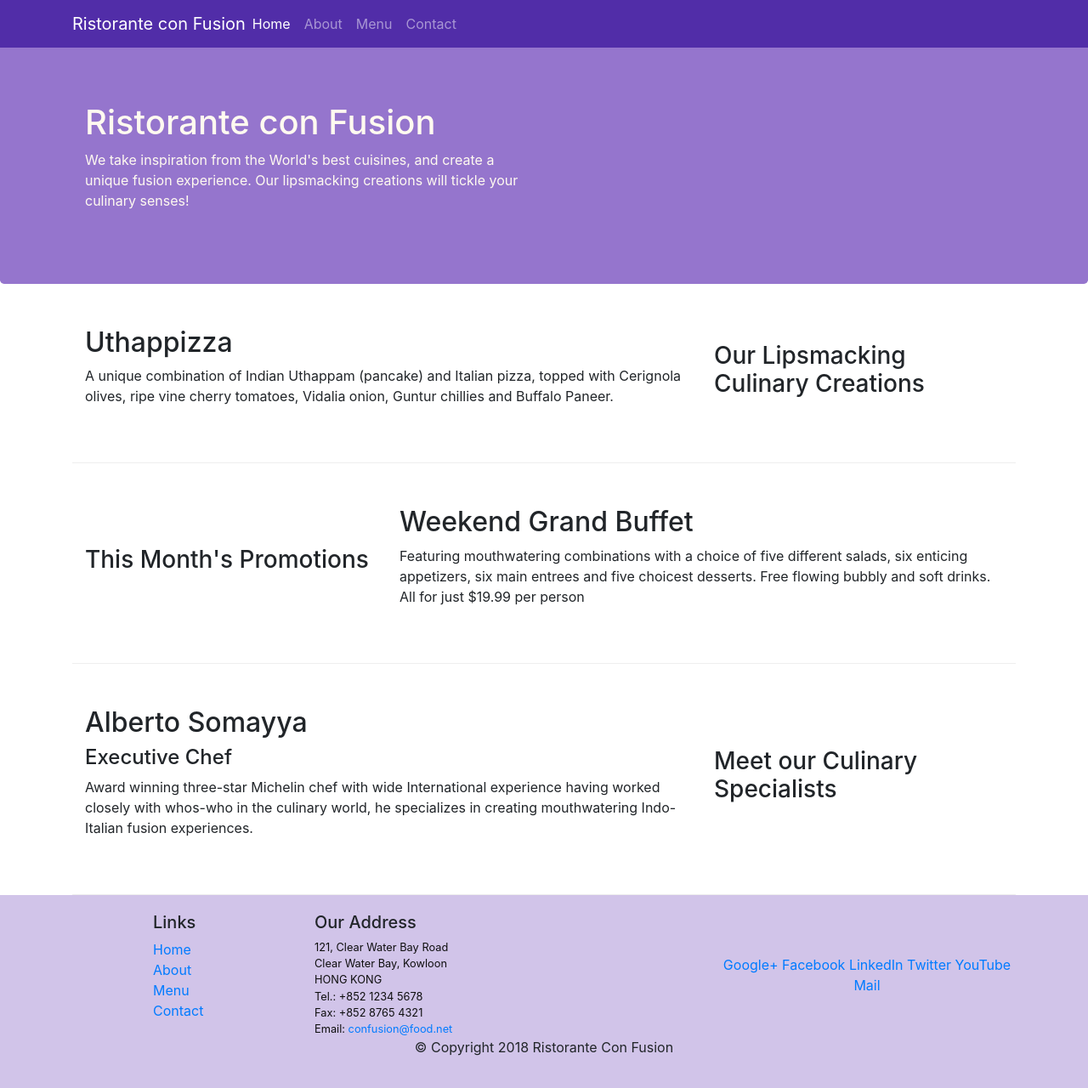
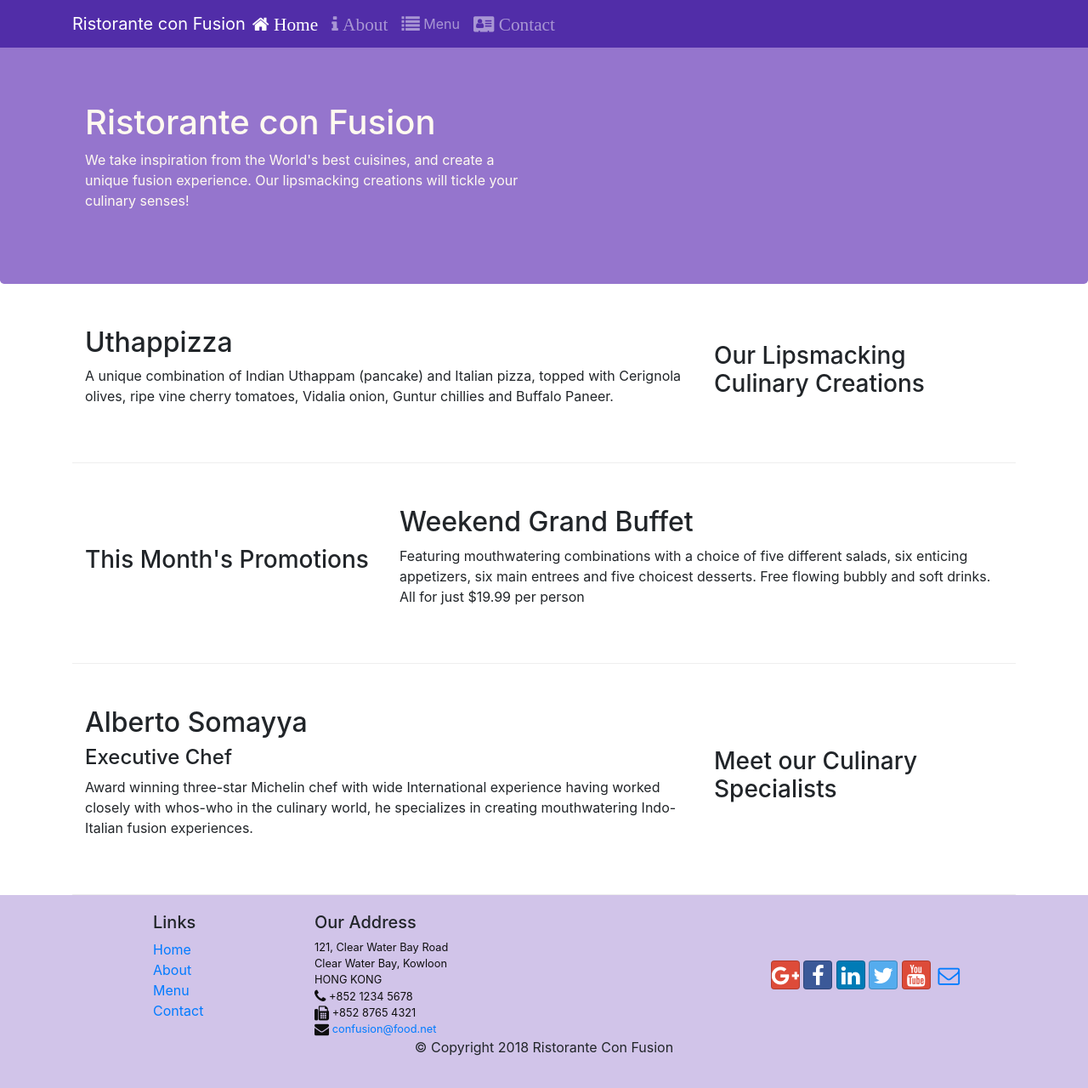
Before and after one commit to fokou-joel-bertrand/Bootstrap_4, a website: page index.html in a window 1280 px wide. Shown: the whole page at 85% size. Drawn offline with nearby package versions, Linux system fonts and the light colour scheme.

Commit message:
icon & fonts

```diff
--- a/index.html
+++ b/index.html
@@ -8,7 +8,8 @@
         <meta http-equiv="x-ua-compatible" content="ie=edge">
          <!-- Bootstrap CSS -->
     <link rel="stylesheet" href="node_modules/bootstrap/dist/css/bootstrap.min.css">
-
+    <link rel="stylesheet" href="node_modules/font-awesome/css/font-awesome.min.css">
+    <link rel="stylesheet" href="node_modules/bootstrap-social/bootstrap-social.css">
     <link rel="stylesheet" href="css/style.css">
 
     <title>Ristorante Con Fusion</title>
@@ -22,13 +23,13 @@
            <span class="navbar-toggler-icon"></span>
            </button>
 
-           <a class="navbar-brand mr-auto" href="#">Ristorante con Fusion</a>
+           <a class="navbar-brand mr-auto" href="#">Ristorante con Fusion  </a>
         <div class="collapse navbar-collapse" id="Navbar">
            <ul class="navbar-nav mr-auto">
-               <li class="nav-item active"><a class="nav-link" href="#">Home</a></li>
-               <li class="nav-item"><a class="nav-link" href="./aboutus.html">About</a></li>
-               <li class="nav-item"><a class="nav-link" href="#">Menu</a></li>
-               <li class="nav-item"><a class="nav-link" href="#">Contact</a></li>
+               <li class="nav-item active"><a class="nav-link" href="#"><span class="fa fa-home fa-lg"> Home</span></a></li>
+               <li class="nav-item"><a class="nav-link" href="./aboutus.html"><span class="fa fa-info fa-lg"> About</span></a></li>
+               <li class="nav-item"><a class="nav-link" href="#"> <span class="fa fa-list fa-lg"></span> Menu</a></li>
+               <li class="nav-item"><a class="nav-link" href="#"><span class="fa fa-address-card fa-lg"> Contact</span></a></li>
            </ul>
         </div>
        </div>
@@ -99,19 +100,19 @@
 		              121, Clear Water Bay Road<br>
 		              Clear Water Bay, Kowloon<br>
 		              HONG KONG<br>
-		              Tel.: +852 1234 5678<br>
-		              Fax: +852 8765 4321<br>
-		              Email: <a href="mailto:confusion@food.net">confusion@food.net</a>
+		              <i class="fa fa-phone fa-lg"></i> +852 1234 5678<br>
+		              <i class="fa fa-fax fa-lg"></i> +852 8765 4321<br>
+		              <i class="fa fa-envelope fa-lg"></i> <a href="mailto:confusion@food.net">confusion@food.net</a>
 		           </address>
                 </div>
                 <div class="col-12 col-sm-4 align-self-center">
                     <div class="text-center">
-                        <a href="http://google.com/+">Google+</a>
-                        <a href="http://www.facebook.com/profile.php?id=">Facebook</a>
-                        <a href="http://www.linkedin.com/in/">LinkedIn</a>
-                        <a href="http://twitter.com/">Twitter</a>
-                        <a href="http://youtube.com/">YouTube</a>
-                        <a href="mailto:">Mail</a>
+                        <a class="btn btn-social-icon btn-google" href="http://google.com/+"><i class="fa fa-google-plus fa-lg"></i></a>
+                        <a class="btn btn-social-icon btn-facebook" href="http://www.facebook.com/profile.php?id="><i class="fa fa-facebook fa-lg"></i></a>
+                        <a class="btn btn-social-icon btn-linkedin" href="http://www.linkedin.com/in/"><i class="fa fa-linkedin fa-lg"></i></a>
+                        <a class="btn btn-social-icon btn-twitter" href="http://twitter.com/"><i class="fa fa-twitter fa-lg"></i></a>
+                        <a class="btn btn-social-icon btn-google" href="http://youtube.com/"><i class="fa fa-youtube fa-lg"></i></a>
+                        <a class="btn btn-social-icon" href="mailto:"><i class="fa fa-envelope-o fa-lg"></i></a>
                     </div>
                 </div>
            </div>
--- a/package.json
+++ b/package.json
@@ -14,6 +14,9 @@
     "lite-server": "^2.3.0"
   },
   "dependencies": {
+    "bootstrap": "^4.0.0",
+    "bootstrap-social": "^5.1.1",
+    "font-awesome": "^4.7.0",
     "jquery": "^3.3.1",
     "popper.js": "^1.12.9"
   }
```
Also changed, not shown: aboutus.html (+15 -13 lines), 1 other file.
